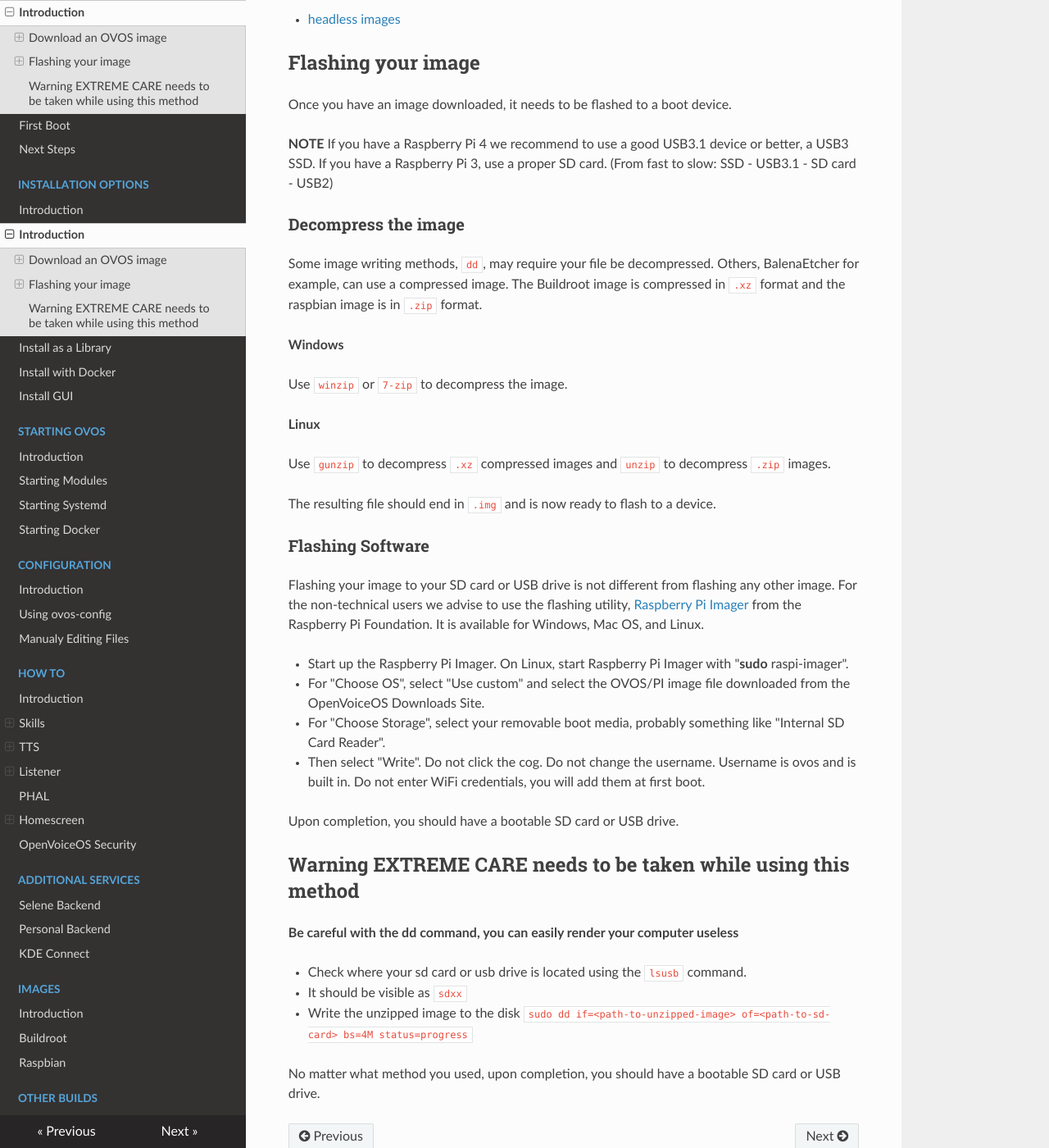
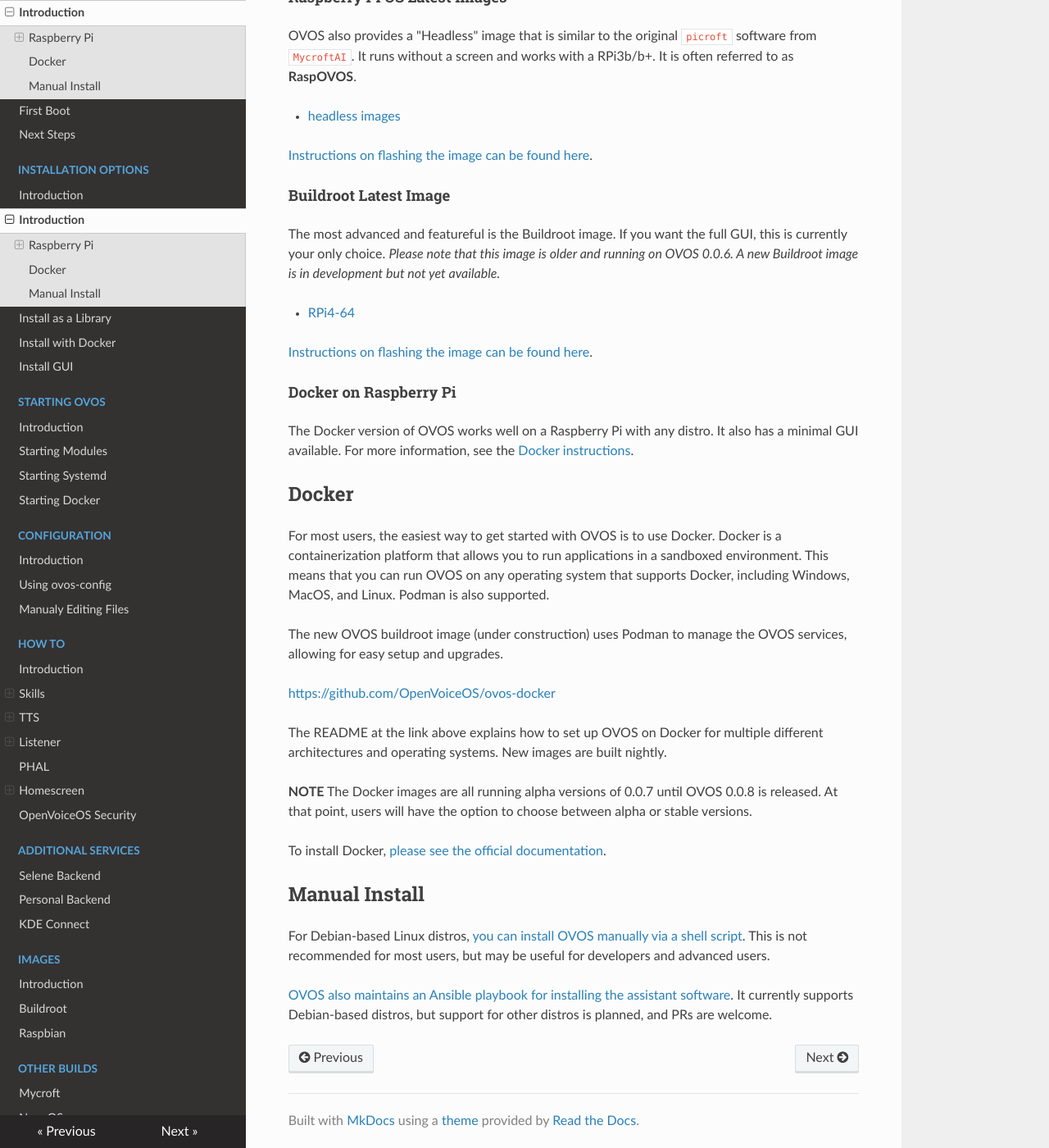
Before and after one commit to OpenVoiceOS/community-docs, an MkDocs documentation site: the page built from docs/qs_intro.md, in a window 1280 px wide and 1400 px high, scrolled down 666 px. Shown: the whole window at 82% size. Built offline with MkDocs 1.6.1, drawn with Linux system fonts in a browser that asks for light colours; nearby versions of some CDN libraries; some of the changed text lies outside the part shown.

Commit message:
latest quickstart user instructions

```diff
--- /dev/null
+++ b/docs/flashing_images.md
@@ -0,0 +1,41 @@
+# Flashing OS Images
+
+Once you have an image downloaded, it needs to be flashed to a boot device.
+
+**NOTE** If you have a Raspberry Pi 4 we recommend to use a good USB3.1 device or better, a USB3 SSD. If you have a Raspberry Pi 3, use a proper SD card. (From fast to slow: SSD - USB3.1 - SD card - USB2)
+
+### Decompress the image
+
+Some image writing methods, `dd`, may require your file be decompressed. Others, BalenaEtcher for example, can use a compressed image.
+The Buildroot image is compressed in `.xz` format and the raspbian image is in `.zip` format.
+
+**Windows**
+
+Use `winzip` or `7-zip` to decompress the image.
+
+**Linux**
+
+Use `gunzip` to decompress `.xz` compressed images and `unzip` to decompress `.zip` images.
+
+The resulting file should end in `.img` and is now ready to flash to a device.
+
+### Flashing Software
+
+Flashing your image to your SD card or USB drive is not different from flashing any other image. For the non-technical users we advise to use the flashing utility, [Raspberry Pi Imager](https://www.raspberrypi.com/software/) from the Raspberry Pi Foundation. It is available for Windows, Mac OS, and Linux.
+
+- Start up the Raspberry Pi Imager. On Linux, start Raspberry Pi Imager with "**sudo** raspi-imager".
+- For "Choose OS", select "Use custom" and select the OVOS/PI image file downloaded from the OpenVoiceOS Downloads Site.
+- For "Choose Storage", select your removable boot media, probably something like "Internal SD Card Reader".
+- Then select "Write". Do not click the cog. Do not change the username. Username is ovos and is built in. Do not enter WiFi credentials, you will add them at first boot.
+
+Upon completion, you should have a bootable SD card or USB drive.
+
+## Warning EXTREME CARE needs to be taken while using this method
+
+**Be careful with the dd command, you can easily render your computer useless**
+
+- Check where your sd card or usb drive is located using the `lsusb` command.
+- It should be visible as `sdxx`
+- Write the unzipped image to the disk `sudo dd if=<path-to-unzipped-image> of=<path-to-sd-card> bs=4M status=progress`
+
+No matter what method you used, upon completion, you should have a bootable SD card or USB drive.
--- a/docs/qs_intro.md
+++ b/docs/qs_intro.md
@@ -1,61 +1,57 @@
-# OVOS Quick Start Guide - Get an image
+# OVOS Quick Start Guide
 
-So you just want to give OVOS a try?  This quick start will help get an OVOS image installed and running on your Raspberry Pi.
+So you just want to give OVOS a try? Here are the three fastest ways to get started:
 
-**NOTE** The GUI will not reliably run on a RPi3 and is therefore not recommended for that device.
+- [Raspberry Pi](#raspberry-pi)
+- [Docker](#docker)
+- [Manual Install](#manual-install)
 
-## Download an OVOS image
-OVOS provides a couple of different images specifically for the Raspberry Pi.
+## Raspberry Pi
 
-### Buildroot Latest Image
+This quick start will help get an OVOS image installed and running on your Raspberry Pi. These images are all 64-bit operating systems. 32-bit operating systems on the Raspberry Pi will have limited OVOS functionality due to lack of dependency support.
 
-The most advanced and featureful is the Buildroot image.  If you want a GUI, this is currently your only choice.
+**NOTE:** The OVOS GUI will not reliably run on a RPi3 and is therefore not recommended for that device.
+
+### Download an OVOS image
+
+OVOS provides a couple of different images specifically for the Raspberry Pi: a [headless image (RaspOVOS)](#rasberry-pi-os-latest-images) and an older/work-in-progress [full GUI image (Buildroot)](#buildroot-latest-image).
+
+#### Raspberry Pi OS Latest Images
+
+OVOS also provides a "Headless" image that is similar to the original `picroft` software from `MycroftAI`. It runs without a screen and works with a RPi3b/b+. It is often referred to as **RaspOVOS**.
+
+- [headless images](https://ovosimages.ziggyai.online/raspbian/development)
+
+[Instructions on flashing the image can be found here](flashing_images.md).
+
+#### Buildroot Latest Image
+
+The most advanced and featureful is the Buildroot image. If you want the full GUI, this is currently your only choice. _Please note that this image is older and running on OVOS 0.0.6. A new Buildroot image is in development but not yet available._
 
 - [RPi4-64](https://drive.google.com/file/d/1PUtNXfZ5jMUlVAgyN-KXPdVdX6r51eBw/view?usp=share_link)
 
-### Raspbian Latest Images
+[Instructions on flashing the image can be found here](flashing_images.md).
 
-OVOS also provides a "Headless" image that is similar to the origional `picroft` software from `MycroftAI`.  It runs without a screen and works with a RPi3b/b+
+#### Docker on Raspberry Pi
 
-- [headless images](https://ovosimages.ziggyai.online/raspbian/development)
+The Docker version of OVOS works well on a Raspberry Pi with any distro. It also has a minimal GUI available. For more information, see the [Docker instructions](#docker).
 
-## Flashing your image
+## Docker
 
-Once you have an image downloaded, it needs to be flashed to a boot device.
+For most users, the easiest way to get started with OVOS is to use Docker. Docker is a containerization platform that allows you to run applications in a sandboxed environment. This means that you can run OVOS on any operating system that supports Docker, including Windows, MacOS, and Linux. Podman is also supported.
 
-**NOTE** If you have a Raspberry Pi 4 we recommend to use a good USB3.1 device or better, a USB3 SSD. If you have a Raspberry Pi 3, use a proper SD card. (From fast to slow: SSD - USB3.1 - SD card - USB2)
+The new OVOS buildroot image (under construction) uses Podman to manage the OVOS services, allowing for easy setup and upgrades.
 
-### Decompress the image
-Some image writing methods, `dd`, may require your file be decompressed.  Others, BalenaEtcher for example, can use a compressed image.
-The Buildroot image is compressed in `.xz` format and the raspbian image is in `.zip` format.
+[https://github.com/OpenVoiceOS/ovos-docker](https://github.com/OpenVoiceOS/ovos-docker)
 
-**Windows**
+The README at the link above explains how to set up OVOS on Docker for multiple different architectures and operating systems. New images are built nightly.
 
-Use `winzip` or `7-zip` to decompress the image.
+**NOTE** The Docker images are all running alpha versions of 0.0.7 until OVOS 0.0.8 is released. At that point, users will have the option to choose between alpha or stable versions.
 
-**Linux**
+To install Docker, [please see the official documentation](https://docs.docker.com/engine/install/).
 
-Use `gunzip` to decompress `.xz` compressed images and `unzip` to decompress `.zip` images.
+## Manual Install
 
-The resulting file should end in `.img` and is now ready to flash to a device.
+For Debian-based Linux distros, [you can install OVOS manually via a shell script](https://github.com/OpenVoiceOS/raspbian-ovos/blob/dev/manual_user_install.sh). This is not recommended for most users, but may be useful for developers and advanced users.
 
-### Flashing Software
-
-Flashing your image to your SD card or USB drive is not different from flashing any other image. For the non-technical users we advise to use the flashing utility, [Raspberry Pi Imager](https://www.raspberrypi.com/software/) from the Raspberry Pi Foundation.  It is available for Windows, Mac OS, and Linux.
-
-- Start up the Raspberry Pi Imager.  On Linux, start Raspberry Pi Imager with "**sudo** raspi-imager".
-- For "Choose OS", select "Use custom" and select the OVOS/PI image file downloaded from the OpenVoiceOS Downloads Site.
-- For "Choose Storage", select your removable boot media, probably something like "Internal SD Card Reader".
-- Then select "Write". Do not click the cog. Do not change the username. Username is ovos and is built in. Do not enter WiFi credentials, you will add them at first boot.
-
-Upon completion, you should have a bootable SD card or USB drive.
-
-## Warning EXTREME CARE needs to be taken while using this method
-
-**Be careful with the dd command, you can easily render your computer useless**
-
-- Check where your sd card or usb drive is located using the `lsusb` command.
-- It should be visible as `sdxx`
-- Write the unzipped image to the disk `sudo dd if=<path-to-unzipped-image> of=<path-to-sd-card> bs=4M status=progress`
-
-No matter what method you used, upon completion, you should have a bootable SD card or USB drive.
+[OVOS also maintains an Ansible playbook for installing the assistant software](https://github.com/OpenVoiceOS/ovos-ansible). It currently supports Debian-based distros, but support for other distros is planned, and PRs are welcome.
```
